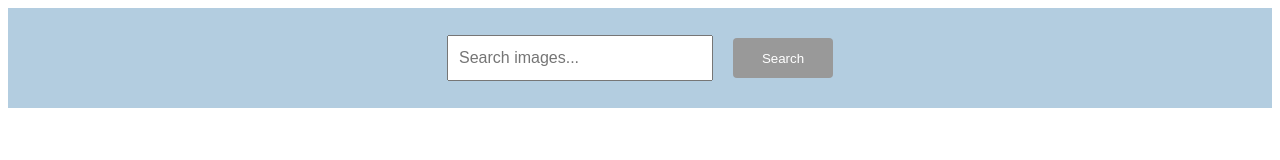
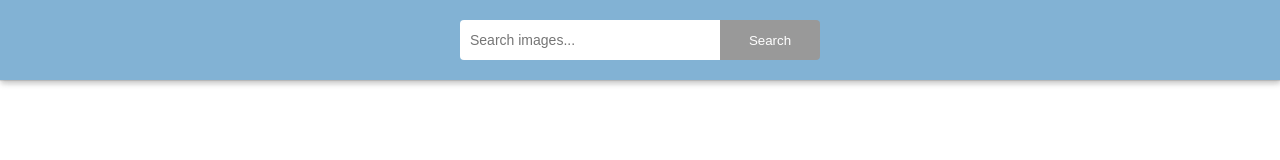
Before and after one commit to AlzagTech/goit-js-hw-11, a website built with Parcel: page src/index.html in a window 1280 px wide. Built offline with nearby package versions, Linux system fonts and the light colour scheme; what simplelightbox would draw is missing.

Commit message:
corrections

```diff
--- a/src/css/styles.css
+++ b/src/css/styles.css
@@ -1,21 +1,35 @@
+body {
+  padding-top: 110px;
+}
+
 .search-form {
+  position: fixed;
+  top: 0;
+  left: 0;
+  width: 100%;
+
   display: flex;
   align-items: center;
   justify-content: center;
 
-  height: 100px;
-  margin-bottom: 30px;
+  height: 80px;
 
-  background-color: #b3cde0;
+  background-color: #82b2d4;
+  box-shadow: 0px 1px 1px rgba(0, 0, 0, 0.12), 0px 4px 4px rgba(0, 0, 0, 0.06),
+    1px 4px 6px rgba(0, 0, 0, 0.16);
 }
 
 .search-form input {
-  margin-right: 20px;
+  padding: 0;
   padding-left: 10px;
-  font-size: 16px;
+  font-size: 14px;
 
   width: 250px;
   height: 40px;
+
+  border: 2px;
+  outline: 0;
+  border-radius: 4px 0 0 4px;
 }
 
 .search-form button,
@@ -24,10 +38,13 @@
   height: 40px;
 
   border: none;
-  border-radius: 4px;
 
   background-color: #999999;
   color: white;
+}
+
+.search-form button {
+  border-radius: 0 4px 4px 0;
 }
 
 .search-form button:hover,
@@ -44,6 +61,8 @@
   display: flex;
   align-items: center;
   justify-content: center;
+
+  border-radius: 4px;
 }
 
 .visually-hidden {
--- a/src/index.js
+++ b/src/index.js
@@ -5,6 +5,7 @@ import { fetchImages } from './js/fetchImages';
 
 const refs = {
   form: document.querySelector('.search-form'),
+  formBtn: document.querySelector('.search-form button'),
   gallery: document.querySelector('.gallery'),
   loadMoreBtn: document.querySelector('.load-more'),
 };
@@ -21,9 +22,12 @@ let gallery = new SimpleLightbox('.gallery a');
 
 async function onFormSubmit(event) {
   event.preventDefault();
+  refs.formBtn.blur();
 
   currentPage = 1;
   searchQuery = event.target.searchQuery.value;
+
+  refs.loadMoreBtn.classList.add('visually-hidden');
 
   if (!searchQuery) {
     return;
@@ -32,6 +36,7 @@ async function onFormSubmit(event) {
   const response = await fetchImages(searchQuery, currentPage, perPage);
 
   if (response.totalHits === 0) {
+    refs.gallery.innerHTML = '';
     Notify.failure(
       'Sorry, there are no images matching your search query. Please try again.'
     );
@@ -42,6 +47,12 @@ async function onFormSubmit(event) {
 
   refs.gallery.innerHTML = createGalleryMarkup(response.hits);
   gallery.refresh();
+
+  window.scrollTo({
+    top: 0,
+    left: 0,
+    behavior: 'smooth',
+  });
 
   if (response.totalHits <= perPage) {
     return;
@@ -78,6 +89,7 @@ async function onLoadMoreBtnClick() {
   }
 
   refs.loadMoreBtn.classList.remove('visually-hidden');
+  refs.loadMoreBtn.blur();
 }
 
 function createGalleryMarkup(array) {
```
